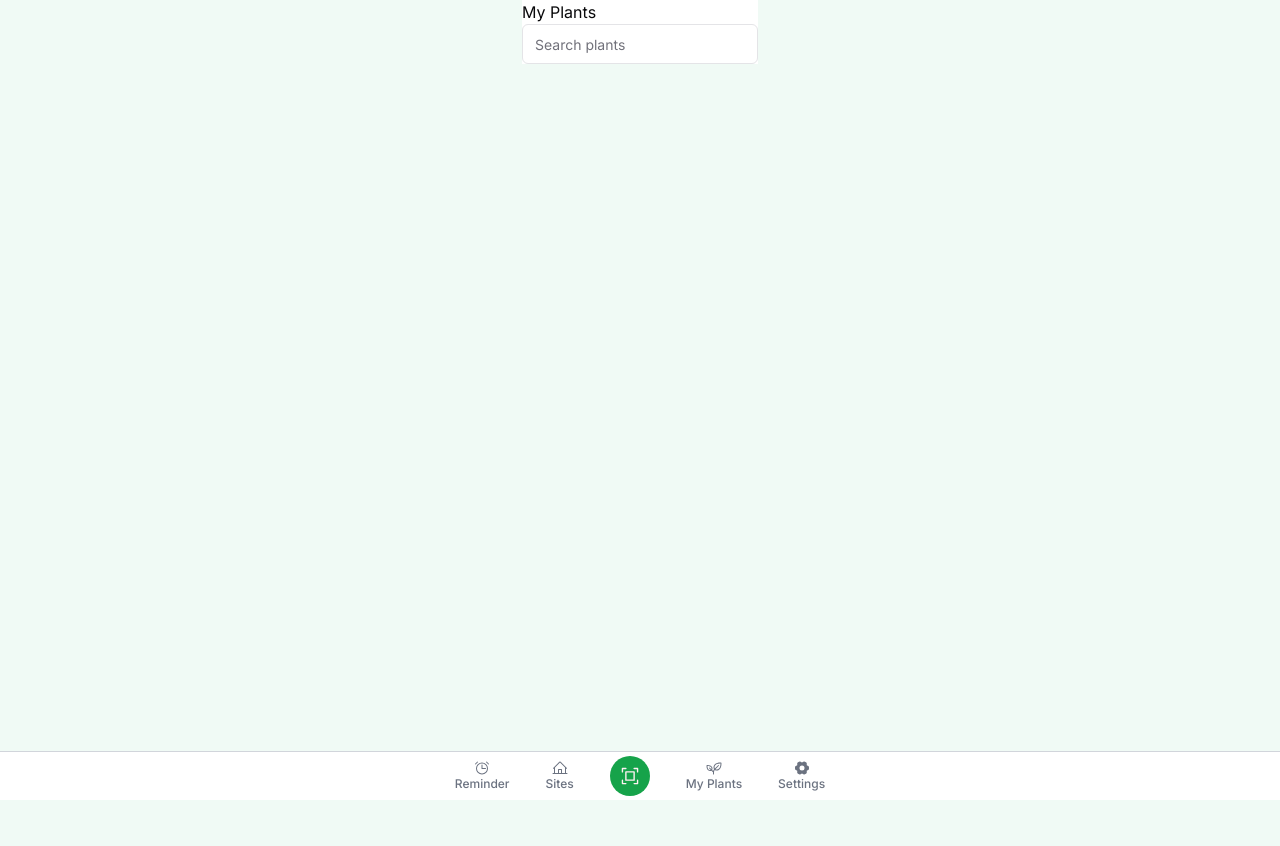
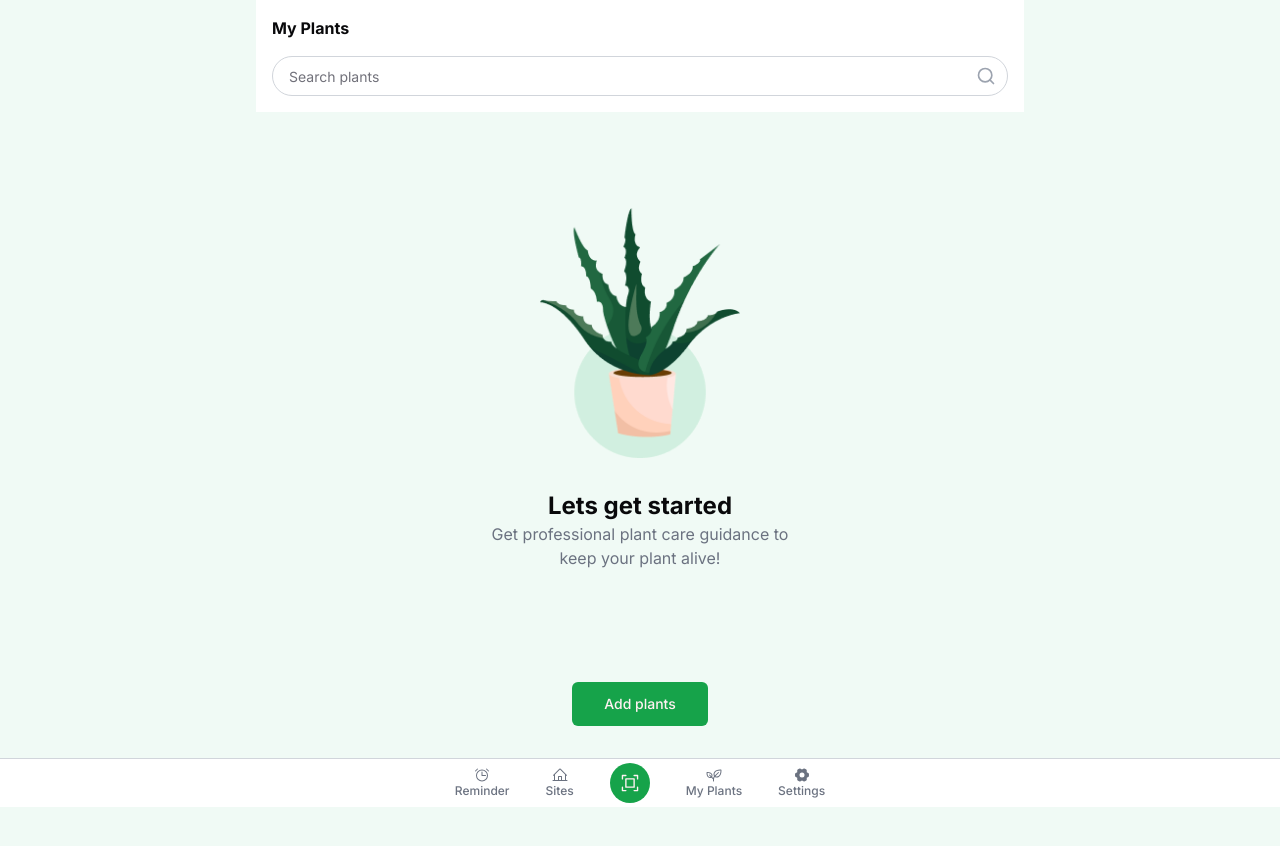
Before and after one commit to ViniciusTei/myhg, a Next.js app: page /home/myplants in a window 1280 px wide. Shown: the top 846 px of the page. Before the commit the page ends 800 px from the top, so only its background shows below. Built offline with nearby package versions, Linux system fonts and the light colour scheme.

Commit message:
feat add plants list empty

```diff
--- a/package.json
+++ b/package.json
@@ -11,6 +11,7 @@
   "dependencies": {
     "@hookform/resolvers": "^3.9.0",
     "@libsql/client": "^0.10.0",
+    "@radix-ui/react-aspect-ratio": "^1.1.0",
     "@radix-ui/react-label": "^2.1.0",
     "@radix-ui/react-navigation-menu": "^1.2.0",
     "@radix-ui/react-slot": "^1.1.0",
--- /dev/null
+++ b/src/app/home/myplants/components/PlantsList.tsx
@@ -0,0 +1,14 @@
+import { Button } from "@/components/ui/button"
+import Image from "next/image"
+
+export default function PlantsList() {
+  return (
+    <div className="mx-auto h-full w-full max-w-screen-md flex flex-col items-center justify-center">
+      <Image src="/Plant/illustration.png" width={200} height={255} alt="Image" className="rounded-md object-cover mt-24" />
+
+      <h2 className="text-2xl font-bold mt-8">Lets get started</h2>
+      <p className="text-gray-500 mx-auto max-w-sm px-8 text-center">Get professional plant care guidance to keep your plant alive!</p>
+      <Button className="mt-auto mb-36" size="lg">Add plants</Button>
+    </div>
+  )
+}
--- a/src/app/home/myplants/page.tsx
+++ b/src/app/home/myplants/page.tsx
@@ -1,13 +1,18 @@
 import { Input } from "@/components/ui/input";
+import { Search } from "lucide-react";
+import PlantsList from "./components/PlantsList";
 
 export default function Page() {
   return (
-    <main>
-      <header className="bg-white">
-        <h1>My Plants</h1>
-
-        <Input type="text" placeholder="Search plants" />
+    <main className="h-full w-full">
+      <header className="bg-white w-full max-w-screen-md mx-auto p-4">
+        <h1 className="font-bold mb-4">My Plants</h1>
+        <div className="relative">
+          <Input type="text" placeholder="Search plants" className="w-full rounded-full border border-gray-300 py-2 pl-4 pr-10 focus:border-blue-500 focus:outline-none focus:ring-2 focus:ring-blue-200" />
+          <Search className="absolute right-3 top-1/2 h-5 w-5 -translate-y-1/2 text-gray-400" />
+        </div>
       </header>
+      <PlantsList />
     </main>
   )
 }
--- /dev/null
+++ b/src/components/ui/aspect-ratio.tsx
@@ -0,0 +1,7 @@
+"use client"
+
+import * as AspectRatioPrimitive from "@radix-ui/react-aspect-ratio"
+
+const AspectRatio = AspectRatioPrimitive.Root
+
+export { AspectRatio }
```
Also changed, not shown: public/Plant/illustration.png (added), 1 other file (tests, documents, lock files or other folders).
